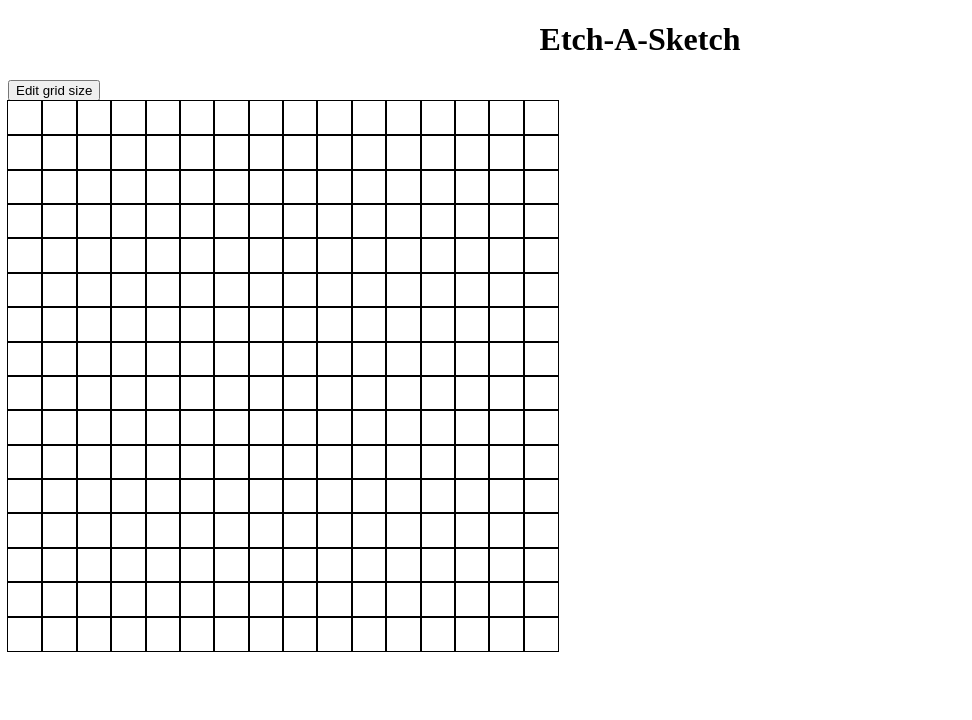
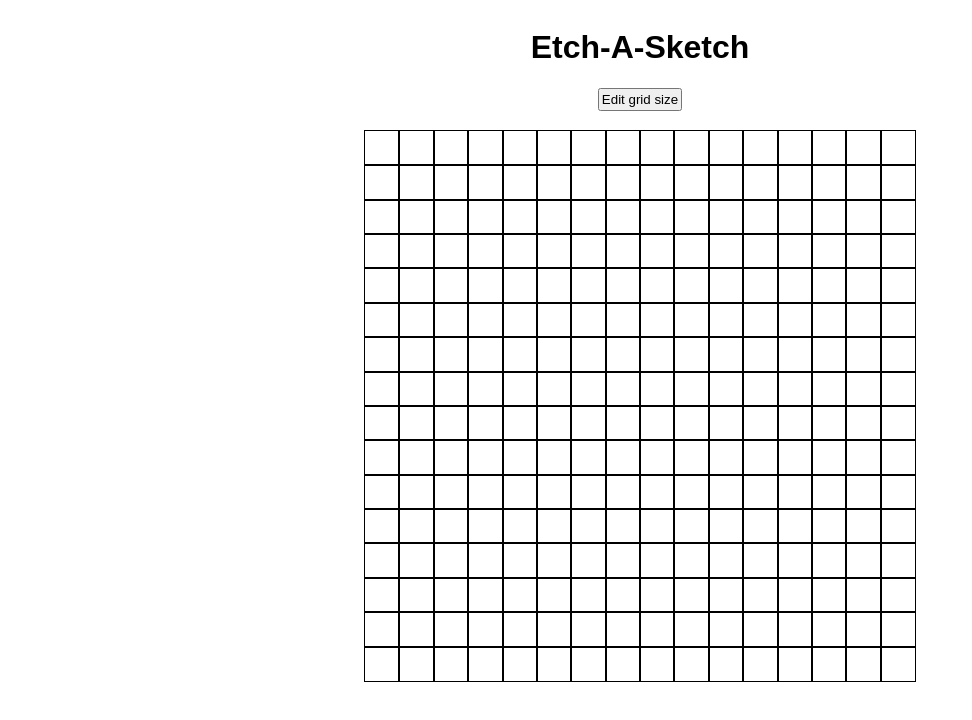
Before and after one commit to aishah-a/etch-a-sketch, a plain HTML site: page index.html in a window 1280 px wide. Shown: the whole page, without its empty margins (0-972 px from the left). Drawn offline with Linux system fonts and the light colour scheme.

Commit message:
Center page content

```diff
--- a/style.css
+++ b/style.css
@@ -1,5 +1,9 @@
-h1 {
+body {
     text-align: center;
+    display: flex;
+    flex-direction: column;
+    align-items: center;
+    font-family: Arial, Helvetica, sans-serif;
 }
 
 .container {
@@ -19,3 +23,8 @@ h1 {
     min-height: 2px;
     outline: 0.2px solid black;
 }
+
+button {
+    padding: 2px;
+    margin-bottom: 20px;
+}
```
